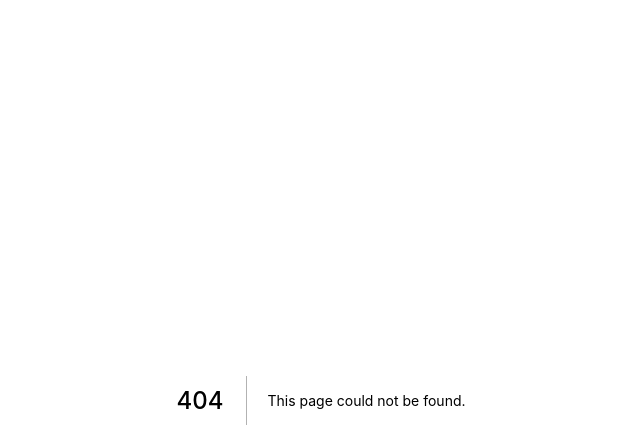
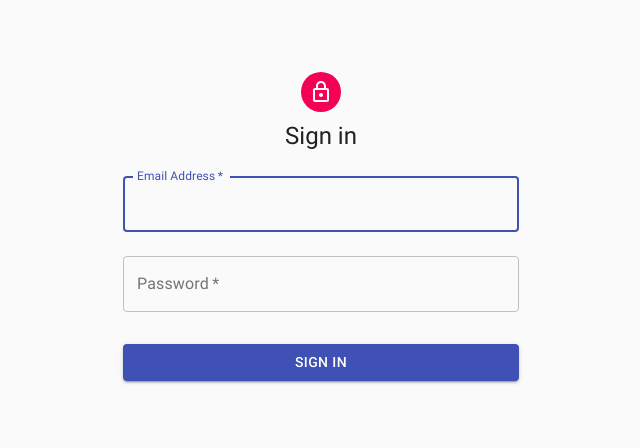
Before and after one commit to HyunM/exbon-daily-report, a Next.js app: page /SignIn in a window 1280 px wide. Before the commit this address had no page. Shown: the top 448 px of the page, without its empty margins (319-959 px from the left). Built offline with nearby package versions, Linux system fonts and the light colour scheme.

Commit message:
Material ui and Next setting for SSR

```diff
--- a/components/main/Timesheet.js
+++ b/components/main/Timesheet.js
@@ -2,8 +2,6 @@
 import axios from "axios";
 
 import { useTable } from "react-table";
-import { withStyles, makeStyles } from "@material-ui/core/styles";
-// import CssBaseline from "@material-ui/core/CssBaseline";
 import TableContainer from "@material-ui/core/TableContainer";
 import Table from "@material-ui/core/Table";
 import TableBody from "@material-ui/core/TableBody";
--- /dev/null
+++ b/pages/SignIn.js
@@ -0,0 +1,119 @@
+import React from "react";
+import Avatar from "@material-ui/core/Avatar";
+import Button from "@material-ui/core/Button";
+import CssBaseline from "@material-ui/core/CssBaseline";
+import TextField from "@material-ui/core/TextField";
+import FormControlLabel from "@material-ui/core/FormControlLabel";
+import Checkbox from "@material-ui/core/Checkbox";
+import Link from "@material-ui/core/Link";
+import Grid from "@material-ui/core/Grid";
+import Box from "@material-ui/core/Box";
+import LockOutlinedIcon from "@material-ui/icons/LockOutlined";
+import Typography from "@material-ui/core/Typography";
+import { makeStyles } from "@material-ui/core/styles";
+import Container from "@material-ui/core/Container";
+
+const Copyright = () => {
+  return (
+    <Typography variant="body2" color="textSecondary" align="center">
+      {"Copyright © "}
+      <Link color="inherit" href="https://material-ui.com/">
+        Your Website
+      </Link>{" "}
+      {new Date().getFullYear()}
+      {"."}
+    </Typography>
+  );
+};
+
+const useStyles = makeStyles(theme => ({
+  paper: {
+    marginTop: theme.spacing(8),
+    display: "flex",
+    flexDirection: "column",
+    alignItems: "center",
+  },
+  avatar: {
+    margin: theme.spacing(1),
+    backgroundColor: theme.palette.secondary.main,
+  },
+  form: {
+    width: "100%", // Fix IE 11 issue.
+    marginTop: theme.spacing(1),
+  },
+  submit: {
+    margin: theme.spacing(3, 0, 2),
+  },
+}));
+
+const SignIn = () => {
+  const classes = useStyles();
+
+  return (
+    <Container component="main" maxWidth="xs">
+      <CssBaseline />
+      <div className={classes.paper}>
+        <Avatar className={classes.avatar}>
+          <LockOutlinedIcon />
+        </Avatar>
+        <Typography component="h1" variant="h5">
+          Sign in
+        </Typography>
+        <form className={classes.form} noValidate>
+          <TextField
+            variant="outlined"
+            margin="normal"
+            required
+            fullWidth
+            id="email"
+            label="Email Address"
+            name="email"
+            autoComplete="email"
+            autoFocus
+          />
+          <TextField
+            variant="outlined"
+            margin="normal"
+            required
+            fullWidth
+            name="password"
+            label="Password"
+            type="password"
+            id="password"
+            autoComplete="current-password"
+          />
+          {/* <FormControlLabel
+            control={<Checkbox value="remember" color="primary" />}
+            label="Remember me"
+          /> */}
+          <Button
+            type="submit"
+            fullWidth
+            variant="contained"
+            color="primary"
+            className={classes.submit}
+          >
+            Sign In
+          </Button>
+          {/* <Grid container>
+            <Grid item xs>
+              <Link href="#" variant="body2">
+                Forgot password?
+              </Link>
+            </Grid>
+            <Grid item>
+              <Link href="#" variant="body2">
+                {"Don't have an account? Sign Up"}
+              </Link>
+            </Grid>
+          </Grid> */}
+        </form>
+      </div>
+      {/* <Box mt={8}>
+        <Copyright />
+      </Box> */}
+    </Container>
+  );
+};
+
+export default SignIn;
--- /dev/null
+++ b/pages/SignIn.module.css
@@ -0,0 +1,20 @@
+.paper {
+  margin-top: spacing(8);
+  display: flex;
+  flex-direction: "column";
+  align-items: "center";
+}
+
+.avatar {
+  margin: spacing(1);
+  background-color: gray;
+}
+
+.form {
+  width: "100%";
+  margin-top: spacing(1);
+}
+
+.submit {
+  margin: spacing(3, 0, 2);
+}
--- a/pages/_app.js
+++ b/pages/_app.js
@@ -1,4 +1,5 @@
 import "../styles.css";
+import { useEffect } from "react";
 import { Provider } from "react-redux";
 import { useStore } from "../store";
 
@@ -6,6 +7,14 @@
 export default function MyApp({ Component, pageProps }) {
   const store = useStore(pageProps.initialReduxState);
 
+  React.useEffect(() => {
+    // Remove the server-side injected CSS.
+    const jssStyles = document.querySelector("#jss-server-side");
+    if (jssStyles) {
+      jssStyles.parentElement.removeChild(jssStyles);
+    }
+  }, []);
+
   return (
     <Provider store={store}>
       <Component {...pageProps} />
--- /dev/null
+++ b/pages/_document.js
@@ -0,0 +1,71 @@
+import React from "react";
+import Document, { Html, Head, Main, NextScript } from "next/document";
+import { ServerStyleSheets } from "@material-ui/core/styles";
+import theme from "../src/theme";
+
+export default class MyDocument extends Document {
+  render() {
+    return (
+      <Html lang="en">
+        <Head>
+          {/* PWA primary color */}
+          <meta name="theme-color" content={theme.palette.primary.main} />
+          <link
+            rel="stylesheet"
+            href="https://fonts.googleapis.com/css?family=Roboto:300,400,500,700&display=swap"
+          />
+        </Head>
+        <body>
+          <Main />
+          <NextScript />
+        </body>
+      </Html>
+    );
+  }
+}
+
+// `getInitialProps` belongs to `_document` (instead of `_app`),
+// it's compatible with server-side generation (SSG).
+MyDocument.getInitialProps = async ctx => {
+  // Resolution order
+  //
+  // On the server:
+  // 1. app.getInitialProps
+  // 2. page.getInitialProps
+  // 3. document.getInitialProps
+  // 4. app.render
+  // 5. page.render
+  // 6. document.render
+  //
+  // On the server with error:
+  // 1. document.getInitialProps
+  // 2. app.render
+  // 3. page.render
+  // 4. document.render
+  //
+  // On the client
+  // 1. app.getInitialProps
+  // 2. page.getInitialProps
+  // 3. app.render
+  // 4. page.render
+
+  // Render app and page and get the context of the page with collected side effects.
+  const sheets = new ServerStyleSheets();
+  const originalRenderPage = ctx.renderPage;
+
+  ctx.renderPage = () =>
+    originalRenderPage({
+      enhanceApp: App => props => sheets.collect(<App {...props} />),
+    });
+
+  const initialProps = await Document.getInitialProps(ctx);
+
+  return {
+    ...initialProps,
+    // Styles fragment is rendered after the app and page rendering finish.
+    styles: [
+      ...React.Children.toArray(initialProps.styles),
+      sheets.getStyleElement(),
+    ],
+  };
+};
--- a/pages/index.js
+++ b/pages/index.js
@@ -15,6 +15,10 @@
       <Head>
         <title>Daily Report</title>
         <link rel="icon" href="/favicon.ico" />
+        <meta
+          name="viewport"
+          content="minimum-scale=1, initial-scale=1, width=device-width"
+        />
       </Head>
       <Container></Container>
     </>
--- /dev/null
+++ b/src/theme.js
@@ -0,0 +1,22 @@
+import { createMuiTheme } from "@material-ui/core/styles";
+import { red } from "@material-ui/core/colors";
+
+// Create a theme instance.
+const theme = createMuiTheme({
+  palette: {
+    primary: {
+      main: "#556cd6",
+    },
+    secondary: {
+      main: "#19857b",
+    },
+    error: {
+      main: red.A400,
+    },
+    background: {
+      default: "#fff",
+    },
+  },
+});
+
+export default theme;
```
Also changed, not shown: components/main/Miscellaneous.js (+34 -12 lines), components/main/Task.js (+14 -0 lines).
